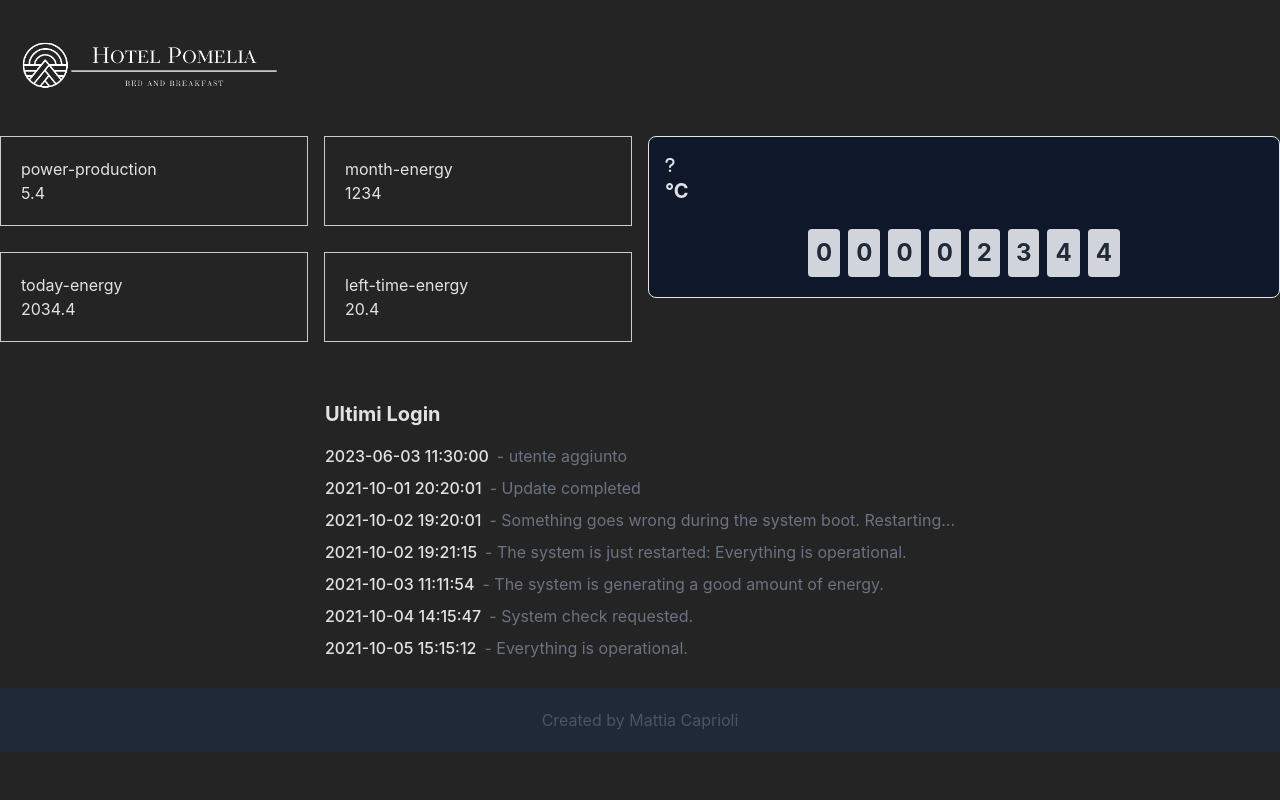
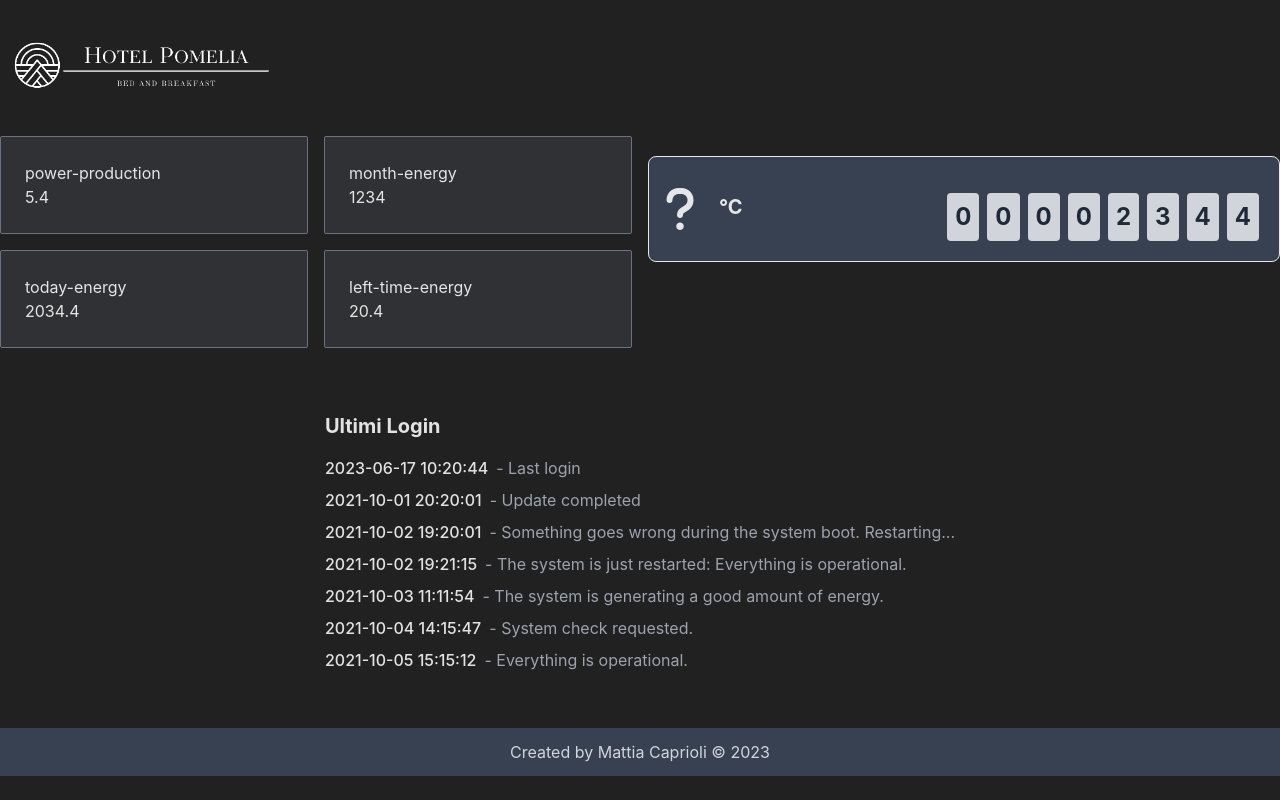
Before and after one commit to mattiacaprioli/dashboard-pomelia-vue, a Vue app: page / in a window 1280 px wide. Built offline with nearby package versions, Linux system fonts and the light colour scheme; no server answers.

Commit message:
migliorato stile

```diff
--- a/src/App.vue
+++ b/src/App.vue
@@ -1,7 +1,7 @@
 <template>
   <div class="flex flex-col">
     <header class="flex items-center h-24 mb-10">
-      <img class="logo h-72 w-auto ml-4" src="./assets/images/logoPomelia.png" alt="Logo Pomelia" />
+      <img class="h-72 w-auto ml-2" src="./assets/images/logoPomelia.png" alt="Logo Pomelia" />
     </header>
     <div class="flex flex-col md:flex-row md:gap-4">
       <div class="w-full md:w-1/2">
@@ -14,8 +14,8 @@
     <div class="w-full mt-4 flex justify-center">
       <login-list />
     </div>
-    <footer class="flex items-center justify-center h-16 bg-gray-800 mt-5">
-      <p class="text-gray-600">Created by Mattia Caprioli</p>
+    <footer class="flex items-center justify-center h-12 bg-gray-700 mt-12">
+      <p class="text-gray-300">Created by Mattia Caprioli © 2023</p>
     </footer>
   </div>
 </template>
--- a/src/components/AdditionalBox.vue
+++ b/src/components/AdditionalBox.vue
@@ -1,14 +1,18 @@
 <template>
-  <div class="additional-box bg-slate-900">
-    <div class="mr-2">
-      <i :class="weatherIcon"></i>
+  <div class="additional-box bg-gray-700 mt-5 flex flex-col md:flex-row md:items-center md:justify-between">
+    <div class="flex items-center md:mr-6">
+      <div class="mr-6">
+        <i :class="['material-icons', 'text-5xl', weatherIcon]"></i>
+      </div>
+      <div class="flex flex-col">
+        <h2 class="text-xl font-bold mb-1">{{ temperature }}°C</h2>
+        <p>{{ city }}</p>
+        <div class="flex items-center">
+          <p class="text-lg font-medium">{{ description }}</p>
+        </div>
+      </div>
     </div>
-    <h2 class="text-xl font-bold mb-1">{{ temperature }}°C</h2>
-    <p>{{ city }}</p>
-    <div class="flex items-center">
-      <p class="text-lg font-medium">{{ description }}</p>
-    </div>
-    <div class="counter-container">
+    <div class="counter-container mt-4 md:mt-0">
       <div v-for="digit in formattedCounter" :key="digit" class="text-2xl font-bold bg-gray-300 text-gray-800 p-2 m-1 rounded">
         {{ digit }}
       </div>
--- a/src/components/Box.vue
+++ b/src/components/Box.vue
@@ -1,5 +1,5 @@
 <template>
-  <div class="box">
+  <div class="box bg-[#303134] border rounded-sm border-gray-500 p-6">
     <h3>{{ title }}</h3>
     <p>{{ data }}</p>
   </div>
@@ -21,9 +21,5 @@ export default {
 </script>
 
 <style scoped>
-.box {
-  border: 1px solid #ccc;
-  padding: 20px;
-  margin-bottom: 10px;
-}
+
 </style>
--- a/src/components/Dashboard.vue
+++ b/src/components/Dashboard.vue
@@ -1,5 +1,5 @@
 <template>
-  <div class="dashboard grid grid-cols-2 gap-4">
+  <div class="dashboard grid grid-cols-2 gap-4 mb-4">
     <div v-for="(item, index) in boxData" :key="index" class="col-span-1">
       <box :title="item.title" :data="item.data" />
     </div>
--- a/src/components/LoginItem.vue
+++ b/src/components/LoginItem.vue
@@ -1,7 +1,7 @@
 <template>
     <li class="mb-2 flex items-center">
       <span class="font-medium mr-2">{{ login.date }}</span>
-      <span class="text-gray-500">- {{ login.text }}</span>
+      <span class="text-gray-400">- {{ login.text }}</span>
     </li>
   </template>
 
--- a/src/components/LoginList.vue
+++ b/src/components/LoginList.vue
@@ -45,10 +45,20 @@ export default {
   mounted() {
   this.fetchLogins();
 
+  const currentDate = new Date();
+  const year = currentDate.getFullYear();
+  const month = String(currentDate.getMonth() + 1).padStart(2, '0');
+  const day = String(currentDate.getDate()).padStart(2, '0');
+  const hours = String(currentDate.getHours()).padStart(2, '0');
+  const minutes = String(currentDate.getMinutes()).padStart(2, '0');
+  const seconds = String(currentDate.getSeconds()).padStart(2, '0');
+
+  const formattedDate = `${year}-${month}-${day} ${hours}:${minutes}:${seconds}`;
+
   setTimeout(() => {
     const newLoginData = {
-        date: '2023-06-03 11:30:00',
-        text: 'utente aggiunto',
+      date: formattedDate,
+      text: 'Last login',
       type: 'info'
     };
     this.addLogin(newLoginData);
--- a/src/style.css
+++ b/src/style.css
@@ -9,7 +9,7 @@
 
   color-scheme: light dark;
   color: rgba(255, 255, 255, 0.87);
-  background-color: #242424;
+  background-color: #212121;
 
   font-synthesis: none;
   text-rendering: optimizeLegibility;
@@ -17,3 +17,7 @@
   -moz-osx-font-smoothing: grayscale;
   -webkit-text-size-adjust: 100%;
 }
+
+/*
+ #303134
+*/
```
Lines whose indentation alone changed are shown as unchanged.
